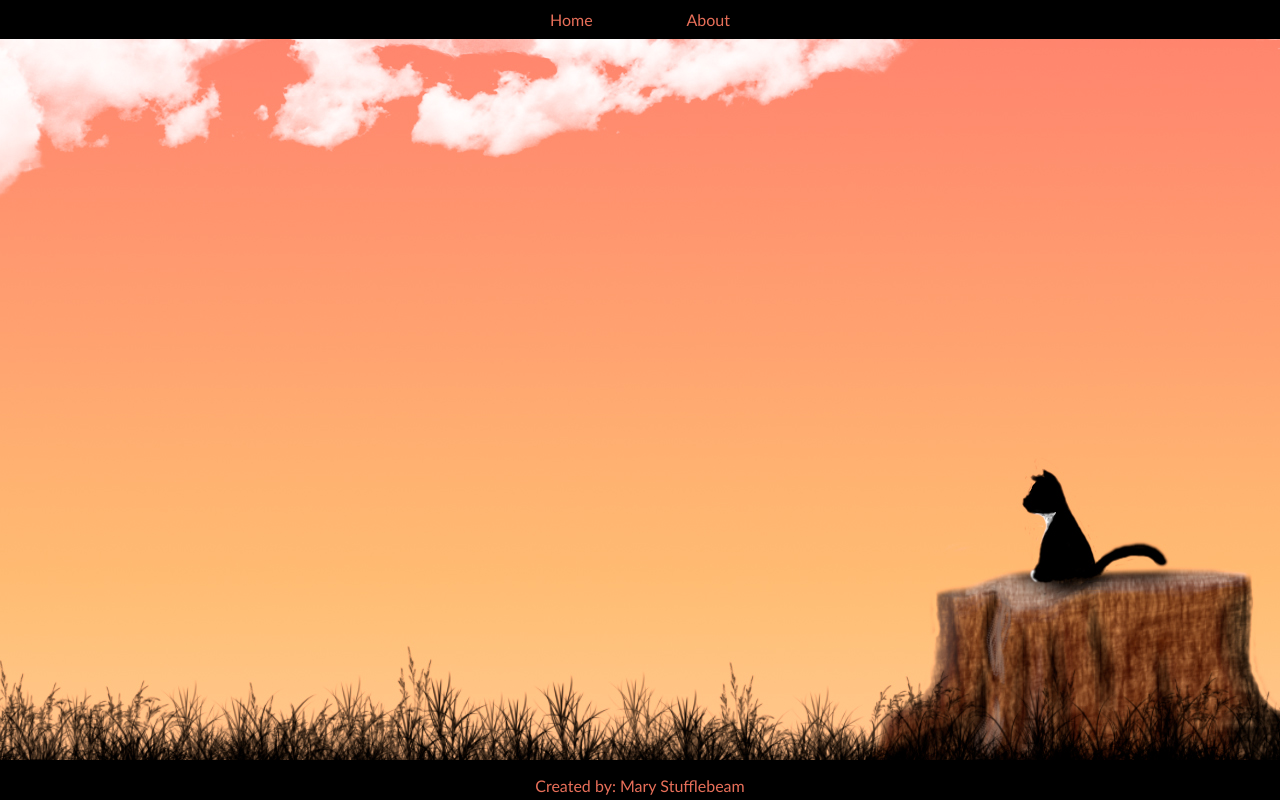
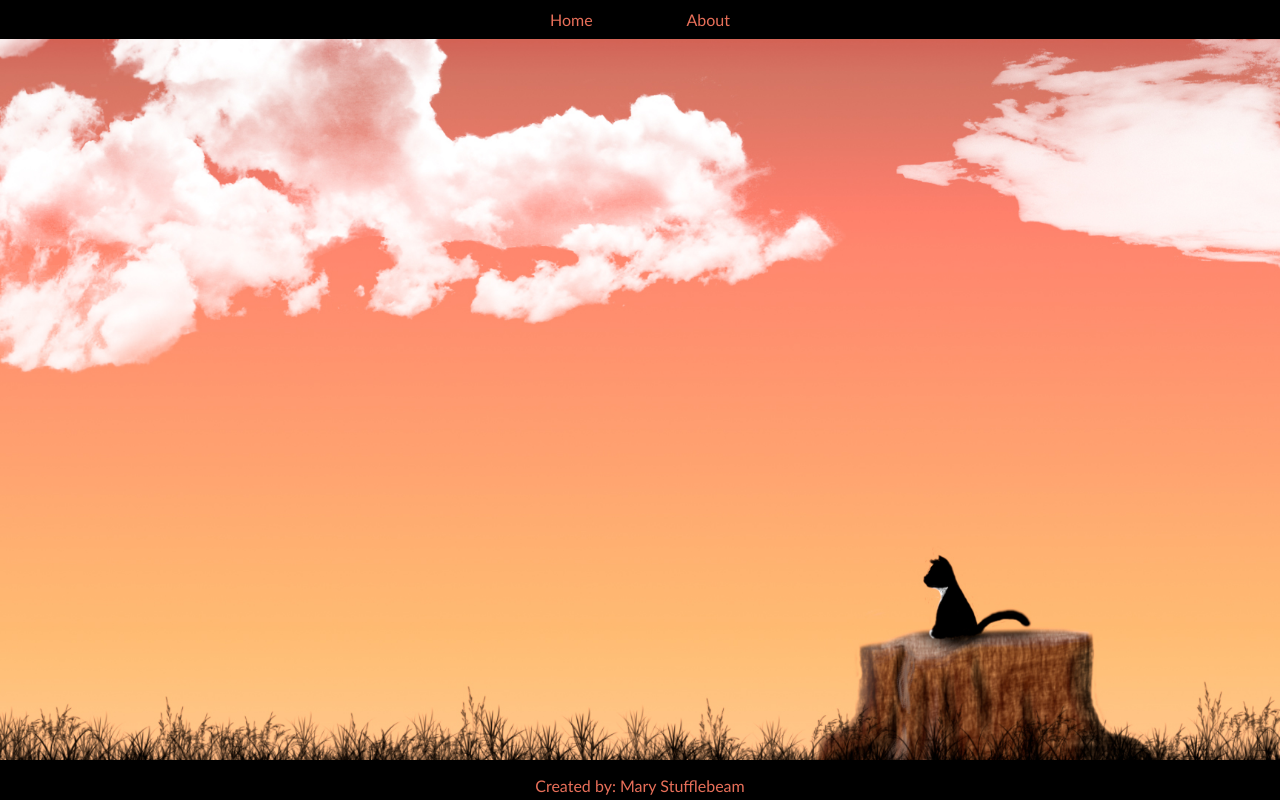
Before and after one commit to stufflebear/catness, a Django app: template catness/webapp/catness/templates/catness/base.html in a window 1280 px wide. Run offline with Django 3.2, Linux system fonts and the light colour scheme; the template is opened without the code that fills it, so the values that code supplies are empty.

Commit message:
Added 404 and altered background picture css

```diff
--- a/catness/webapp/catness/templates/catness/base.html
+++ b/catness/webapp/catness/templates/catness/base.html
@@ -13,7 +13,7 @@
 
     <head>
     <link rel="stylesheet" href="{{ STATIC_URL }}style.css" />
-    <link rel="icon" type="image/ico" href="{{ STATIC_URL }}images/favicon.ico">
+    <link rel="icon" type="image/ico" href="{{ STATIC_URL }}images/favicon.ico" />
     <title>{% block title %}Is my cat cute?{% endblock %}</title>
     </head>
   </div>
--- a/catness/webapp/catness/views.py
+++ b/catness/webapp/catness/views.py
@@ -47,3 +47,6 @@ def result(request):
 
 def explanation(request):
     return render(request, 'catness/explanation.html', {'data': 'data'})
+
+def show404(request):
+    return render(request, 'catness/404.html', {})
--- a/catness/webapp/static/style.css
+++ b/catness/webapp/static/style.css
@@ -1,9 +1,14 @@
 html,
 
 body {
-    background-image:url('images/lonely_cat.jpg');
-    background-repeat:no-repeat;
-    background-position: bottom;
+    background: url('images/lonely_cat.jpg') no-repeat center center fixed;
+    background-color:#e64b43; /* Top red of the sky */
+    webkit-background-size: cover;
+    moz-background-size: cover;
+    o-background-size: cover;
+    background-size: cover;
+    filter: progid:DXImageTransform.Microsoft.AlphaImageLoader(src='images/lonely_cat.jpg',     sizingMethod='scale');
+    -ms-filter: progid:DXImageTransform.Microsoft.AlphaImageLoader(src='images/lonely_cat', sizingMethod='scale');
     text-align: center;
     font-family: Calibri, Candara, Segoe, "Segoe UI", Optima, Arial, sans-serif;
     margin:0;
--- a/catness/webapp/webapp/urls.py
+++ b/catness/webapp/webapp/urls.py
@@ -12,4 +12,5 @@ urlpatterns = patterns('',
     url(r'^about/', 'catness.views.explanation', name='about'),
     url(r'^result/', 'catness.views.result', name='result'),
     url(r'^$', 'catness.views.index', name='index'),
+    url(r'', 'catness.views.show404', name='show404'),
 )
```
Also changed, not shown: catness/webapp/catness/templates/catness/404.html (added, +8 -0 lines).
